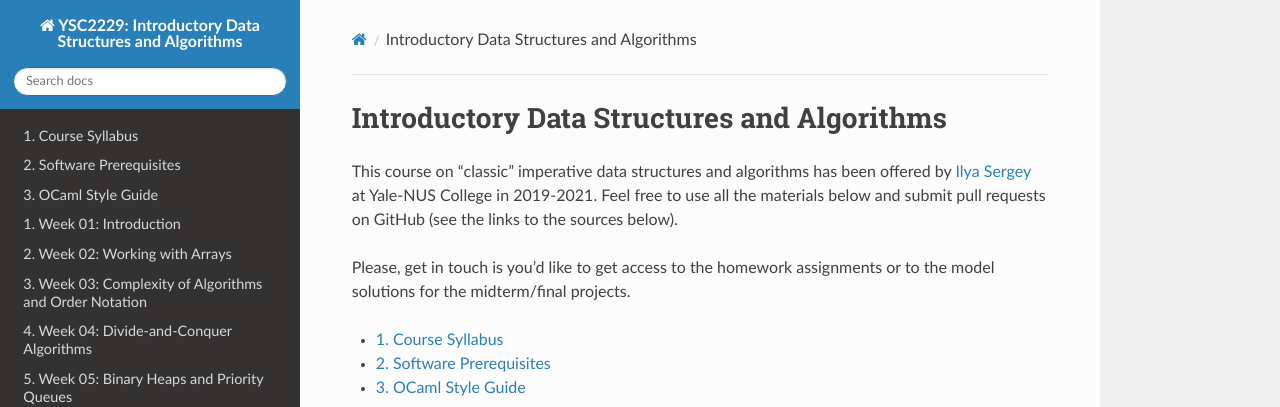
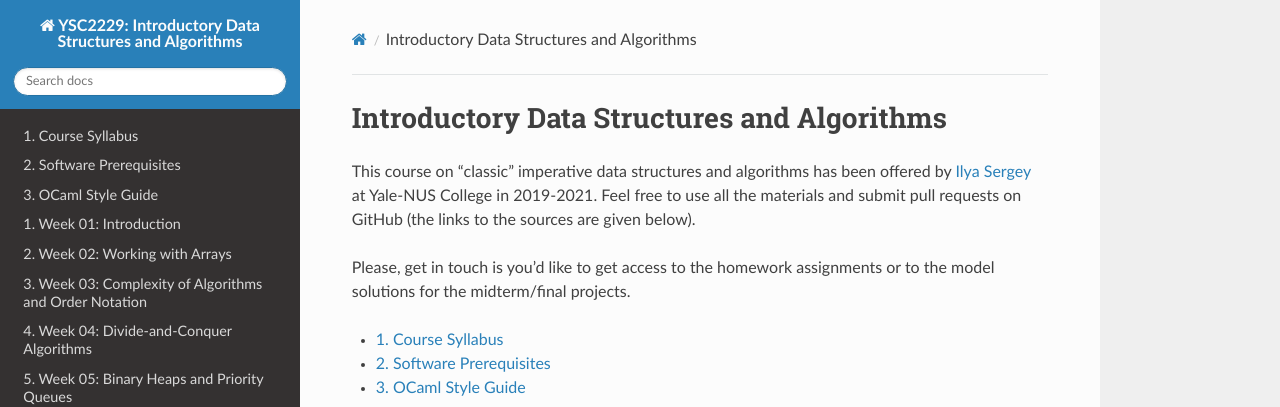
Before and after one commit to ilyasergey/YSC2229, a Sphinx documentation site: the page built from source/index.rst, in a window 1280 px wide and 900 px high. Shown: the top 407 px of the window. Built offline with Sphinx 7.4.7 and the Read the Docs theme 2.0.0, drawn with Linux system fonts in a browser that asks for light colours.

Commit message:
phrasing

```diff
--- a/source/index.rst
+++ b/source/index.rst
@@ -8,8 +8,8 @@ Introductory Data Structures and Algorithms
 
 This course on "classic" imperative data structures and algorithms has been
 offered by `Ilya Sergey <https://ilyasergey.net/>`_ at Yale-NUS College in
-2019-2021. Feel free to use all the materials below and submit pull requests on
-GitHub (see the links to the sources below).
+2019-2021. Feel free to use all the materials and submit pull requests on
+GitHub (the links to the sources are given below).
 
 Please, get in touch is you'd like to get access to the homework assignments or
 to the model solutions for the midterm/final projects.
```
